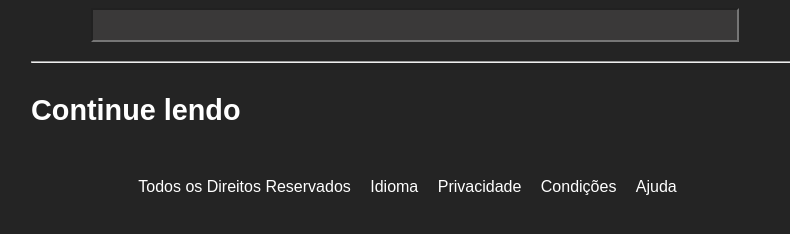
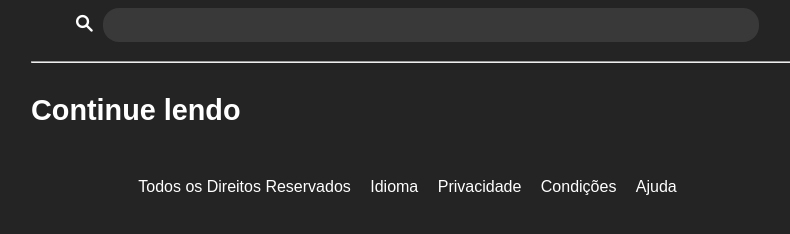
Before and after one commit to JuniorJose-git/leitura-facil, a plain HTML site: page index.html in a window 1280 px wide. Shown: the whole page, without its empty margins (225-1015 px from the left). Drawn offline with Linux system fonts and the light colour scheme.

Commit message:
mais header

```diff
--- /dev/null
+++ b/assets/css/_icon.css
@@ -0,0 +1,52 @@
+@font-face {
+    font-family: 'fontello';
+    src: url("../fonts/fontello.woff2");
+    font-weight: normal;
+    font-style: normal;
+  }
+  /* Chrome hack: SVG is rendered more smooth in Windozze. 100% magic, uncomment if you need it. */
+  /* Note, that will break hinting! In other OS-es font will be not as sharp as it could be */
+  /*
+  @media screen and (-webkit-min-device-pixel-ratio:0) {
+    @font-face {
+      font-family: 'fontello';
+      src: url('../font/fontello.svg?67985200#fontello') format('svg');
+    }
+  }
+  */
+  [class^="icon-"]:before, [class*=" icon-"]:before {
+    font-family: "fontello";
+    font-style: normal;
+    font-weight: normal;
+    speak: never;
+
+    display: inline-block;
+    text-decoration: inherit;
+    width: 1em;
+    margin-right: .2em;
+    text-align: center;
+    /* opacity: .8; */
+
+    /* For safety - reset parent styles, that can break glyph codes*/
+    font-variant: normal;
+    text-transform: none;
+
+    /* fix buttons height, for twitter bootstrap */
+    line-height: 1em;
+
+    /* Animation center compensation - margins should be symmetric */
+    /* remove if not needed */
+    margin-left: .2em;
+
+    /* you can be more comfortable with increased icons size */
+    /* font-size: 120%; */
+
+    /* Font smoothing. That was taken from TWBS */
+    -webkit-font-smoothing: antialiased;
+    -moz-osx-font-smoothing: grayscale;
+
+    /* Uncomment for 3D effect */
+    /* text-shadow: 1px 1px 1px rgba(127, 127, 127, 0.3); */
+  }
+
+  .icon-loupe-symbolic:before { content: '\e800'; } /* '' */
--- a/assets/css/_search-bar.css
+++ b/assets/css/_search-bar.css
@@ -4,7 +4,11 @@ header {
 
 .search-bar {
     width: 40rem;
-    font-size: 1.5rem;
+    font-size: 1rem;
     background-color: var(--cor-search-bar);
+    border-radius: 1rem;
+    border: 0;
+    padding: 0.5rem;
+    color: var(--cor-text);
 
 }
--- a/assets/css/main.css
+++ b/assets/css/main.css
@@ -1,6 +1,7 @@
 @import "_colors.css";
 @import "_footer.css";
 @import "_search-bar.css";
+@import "_icon.css";
 
 body {
     background-color: var(--cor-fundo);
--- a/index.html
+++ b/index.html
@@ -8,6 +8,7 @@
 </head>
 <body>
     <header>
+        <span class="icon-loupe-symbolic"></span>
         <input class="search-bar" type="text">
     </header>
     <main>
```
Also changed, not shown: assets/fonts/fontello.ttf (added), assets/fonts/fontello.woff (added), assets/fonts/fontello.woff2 (added), 2 other files.
